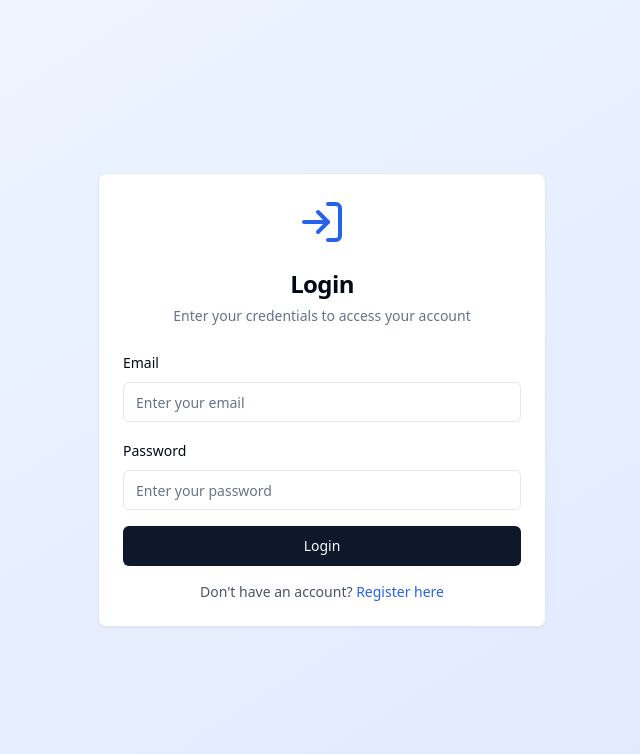
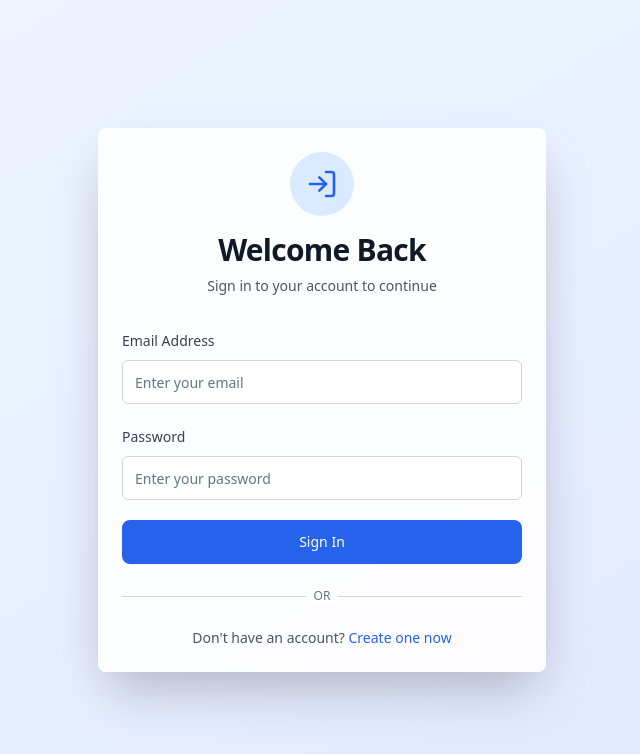
Before and after one commit to VeeralakshmiV/course-flow-learning-hub, a React (Vite) app: page / in a window 1280 px wide. Shown: the top 754 px of the page, without its empty margins (318-958 px from the left). Built offline with nearby package versions, Linux system fonts and the light colour scheme.

Commit message:
Refactor: Improve login/register page UI
Improved the visual design and user experience of the login and registration pages.

```diff
--- a/src/components/auth/LoginForm.tsx
+++ b/src/components/auth/LoginForm.tsx
@@ -41,18 +41,26 @@ const LoginForm = ({ onToggleForm }: LoginFormProps) => {
   };
 
   return (
-    <Card className="w-full max-w-md mx-auto">
-      <CardHeader className="text-center">
-        <div className="flex justify-center mb-4">
-          <LogIn className="h-12 w-12 text-blue-600" />
+    <Card className="w-full max-w-md mx-auto shadow-2xl border-0 bg-white/90 backdrop-blur-sm">
+      <CardHeader className="text-center space-y-4 pb-8">
+        <div className="flex justify-center">
+          <div className="p-4 bg-blue-100 rounded-full">
+            <LogIn className="h-8 w-8 text-blue-600" />
+          </div>
         </div>
-        <CardTitle className="text-2xl font-bold">Login</CardTitle>
-        <CardDescription>Enter your credentials to access your account</CardDescription>
+        <div>
+          <CardTitle className="text-3xl font-bold text-gray-900">Welcome Back</CardTitle>
+          <CardDescription className="text-gray-600 mt-2">
+            Sign in to your account to continue
+          </CardDescription>
+        </div>
       </CardHeader>
-      <CardContent>
-        <form onSubmit={handleSubmit} className="space-y-4">
+      <CardContent className="space-y-6">
+        <form onSubmit={handleSubmit} className="space-y-5">
           <div className="space-y-2">
-            <Label htmlFor="email">Email</Label>
+            <Label htmlFor="email" className="text-sm font-medium text-gray-700">
+              Email Address
+            </Label>
             <Input
               id="email"
               type="email"
@@ -60,10 +68,13 @@ const LoginForm = ({ onToggleForm }: LoginFormProps) => {
               onChange={(e) => setEmail(e.target.value)}
               placeholder="Enter your email"
               required
+              className="h-11 border-gray-300 focus:border-blue-500 focus:ring-blue-500"
             />
           </div>
           <div className="space-y-2">
-            <Label htmlFor="password">Password</Label>
+            <Label htmlFor="password" className="text-sm font-medium text-gray-700">
+              Password
+            </Label>
             <Input
               id="password"
               type="password"
@@ -71,21 +82,43 @@ const LoginForm = ({ onToggleForm }: LoginFormProps) => {
               onChange={(e) => setPassword(e.target.value)}
               placeholder="Enter your password"
               required
+              className="h-11 border-gray-300 focus:border-blue-500 focus:ring-blue-500"
             />
           </div>
-          <Button type="submit" className="w-full" disabled={loading}>
-            {loading ? 'Logging in...' : 'Login'}
+          <Button
+            type="submit"
+            className="w-full h-11 bg-blue-600 hover:bg-blue-700 text-white font-medium rounded-lg transition-colors"
+            disabled={loading}
+          >
+            {loading ? (
+              <div className="flex items-center space-x-2">
+                <div className="w-4 h-4 border-2 border-white border-t-transparent rounded-full animate-spin"></div>
+                <span>Signing in...</span>
+              </div>
+            ) : (
+              'Sign In'
+            )}
           </Button>
         </form>
-        <div className="mt-4 text-center">
+
+        <div className="relative">
+          <div className="absolute inset-0 flex items-center">
+            <span className="w-full border-t border-gray-300" />
+          </div>
+          <div className="relative flex justify-center text-xs uppercase">
+            <span className="bg-white px-2 text-gray-500">Or</span>
+          </div>
+        </div>
+
+        <div className="text-center">
           <p className="text-sm text-gray-600">
             Don't have an account?{' '}
             <button
               type="button"
               onClick={onToggleForm}
-              className="text-blue-600 hover:underline font-medium"
+              className="font-medium text-blue-600 hover:text-blue-500 transition-colors"
             >
-              Register here
+              Create one now
             </button>
           </p>
         </div>
--- a/src/components/auth/RegisterForm.tsx
+++ b/src/components/auth/RegisterForm.tsx
@@ -7,7 +7,7 @@ import { Card, CardContent, CardDescription, CardHeader, CardTitle } from '@/com
 import { Select, SelectContent, SelectItem, SelectTrigger, SelectValue } from '@/components/ui/select';
 import { useAuthStore } from '@/stores/authStore';
 import { useToast } from '@/hooks/use-toast';
-import { UserPlus } from 'lucide-react';
+import { User } from 'lucide-react';
 
 interface RegisterFormProps {
   onToggleForm: () => void;
@@ -54,19 +54,36 @@ const RegisterForm = ({ onToggleForm }: RegisterFormProps) => {
     }
   };
 
+  const getRoleBadgeColor = (role: string) => {
+    switch (role) {
+      case 'admin': return 'bg-red-100 text-red-700';
+      case 'staff': return 'bg-yellow-100 text-yellow-700';
+      case 'student': return 'bg-green-100 text-green-700';
+      default: return 'bg-gray-100 text-gray-700';
+    }
+  };
+
   return (
-    <Card className="w-full max-w-md mx-auto">
-      <CardHeader className="text-center">
-        <div className="flex justify-center mb-4">
-          <UserPlus className="h-12 w-12 text-green-600" />
+    <Card className="w-full max-w-md mx-auto shadow-2xl border-0 bg-white/90 backdrop-blur-sm">
+      <CardHeader className="text-center space-y-4 pb-8">
+        <div className="flex justify-center">
+          <div className="p-4 bg-green-100 rounded-full">
+            <User className="h-8 w-8 text-green-600" />
           </div>
-        <CardTitle className="text-2xl font-bold">Register</CardTitle>
-        <CardDescription>Create a new account to get started</CardDescription>
+        </div>
+        <div>
+          <CardTitle className="text-3xl font-bold text-gray-900">Create Account</CardTitle>
+          <CardDescription className="text-gray-600 mt-2">
+            Join us today and get started
+          </CardDescription>
+        </div>
       </CardHeader>
-      <CardContent>
+      <CardContent className="space-y-6">
         <form onSubmit={handleSubmit} className="space-y-4">
           <div className="space-y-2">
-            <Label htmlFor="name">Full Name</Label>
+            <Label htmlFor="name" className="text-sm font-medium text-gray-700">
+              Full Name
+            </Label>
             <Input
               id="name"
               type="text"
@@ -74,45 +91,80 @@ const RegisterForm = ({ onToggleForm }: RegisterFormProps) => {
               onChange={(e) => setName(e.target.value)}
               placeholder="Enter your full name"
               required
+              className="h-11 border-gray-300 focus:border-green-500 focus:ring-green-500"
             />
           </div>
+
+          <div className="grid grid-cols-2 gap-4">
             <div className="space-y-2">
-            <Label htmlFor="email">Email</Label>
+              <Label htmlFor="email" className="text-sm font-medium text-gray-700">
+                Email Address
+              </Label>
               <Input
                 id="email"
                 type="email"
                 value={email}
                 onChange={(e) => setEmail(e.target.value)}
-              placeholder="Enter your email"
+                placeholder="Enter email"
                 required
+                className="h-11 border-gray-300 focus:border-green-500 focus:ring-green-500"
               />
             </div>
+
             <div className="space-y-2">
-            <Label htmlFor="role">Role</Label>
+              <Label htmlFor="role" className="text-sm font-medium text-gray-700">
+                Role
+              </Label>
               <Select value={role} onValueChange={(value: 'admin' | 'staff' | 'student') => setRole(value)}>
-              <SelectTrigger>
-                <SelectValue placeholder="Select your role" />
+                <SelectTrigger className="h-11 border-gray-300">
+                  <SelectValue placeholder="Select role" />
                 </SelectTrigger>
                 <SelectContent>
-                <SelectItem value="student">Student</SelectItem>
-                <SelectItem value="staff">Staff</SelectItem>
-                <SelectItem value="admin">Admin</SelectItem>
+                  <SelectItem value="student">
+                    <div className="flex items-center space-x-2">
+                      <span className={`px-2 py-1 rounded-full text-xs font-medium ${getRoleBadgeColor('student')}`}>
+                        Student
+                      </span>
+                    </div>
+                  </SelectItem>
+                  <SelectItem value="staff">
+                    <div className="flex items-center space-x-2">
+                      <span className={`px-2 py-1 rounded-full text-xs font-medium ${getRoleBadgeColor('staff')}`}>
+                        Staff
+                      </span>
+                    </div>
+                  </SelectItem>
+                  <SelectItem value="admin">
+                    <div className="flex items-center space-x-2">
+                      <span className={`px-2 py-1 rounded-full text-xs font-medium ${getRoleBadgeColor('admin')}`}>
+                        Admin
+                      </span>
+                    </div>
+                  </SelectItem>
                 </SelectContent>
               </Select>
             </div>
+          </div>
+
           <div className="space-y-2">
-            <Label htmlFor="password">Password</Label>
+            <Label htmlFor="password" className="text-sm font-medium text-gray-700">
+              Password
+            </Label>
             <Input
               id="password"
               type="password"
               value={password}
               onChange={(e) => setPassword(e.target.value)}
-              placeholder="Enter your password"
+              placeholder="Create a password"
               required
+              className="h-11 border-gray-300 focus:border-green-500 focus:ring-green-500"
             />
           </div>
+
           <div className="space-y-2">
-            <Label htmlFor="confirmPassword">Confirm Password</Label>
+            <Label htmlFor="confirmPassword" className="text-sm font-medium text-gray-700">
+              Confirm Password
+            </Label>
             <Input
               id="confirmPassword"
               type="password"
@@ -120,21 +172,44 @@ const RegisterForm = ({ onToggleForm }: RegisterFormProps) => {
               onChange={(e) => setConfirmPassword(e.target.value)}
               placeholder="Confirm your password"
               required
+              className="h-11 border-gray-300 focus:border-green-500 focus:ring-green-500"
             />
           </div>
-          <Button type="submit" className="w-full" disabled={loading}>
-            {loading ? 'Creating Account...' : 'Register'}
+
+          <Button
+            type="submit"
+            className="w-full h-11 bg-green-600 hover:bg-green-700 text-white font-medium rounded-lg transition-colors mt-6"
+            disabled={loading}
+          >
+            {loading ? (
+              <div className="flex items-center space-x-2">
+                <div className="w-4 h-4 border-2 border-white border-t-transparent rounded-full animate-spin"></div>
+                <span>Creating Account...</span>
+              </div>
+            ) : (
+              'Create Account'
+            )}
           </Button>
         </form>
-        <div className="mt-4 text-center">
+
+        <div className="relative">
+          <div className="absolute inset-0 flex items-center">
+            <span className="w-full border-t border-gray-300" />
+          </div>
+          <div className="relative flex justify-center text-xs uppercase">
+            <span className="bg-white px-2 text-gray-500">Or</span>
+          </div>
+        </div>
+
+        <div className="text-center">
           <p className="text-sm text-gray-600">
             Already have an account?{' '}
             <button
               type="button"
               onClick={onToggleForm}
-              className="text-blue-600 hover:underline font-medium"
+              className="font-medium text-green-600 hover:text-green-500 transition-colors"
             >
-              Login here
+              Sign in here
             </button>
           </p>
         </div>
```
Lines whose indentation alone changed are shown as unchanged.
